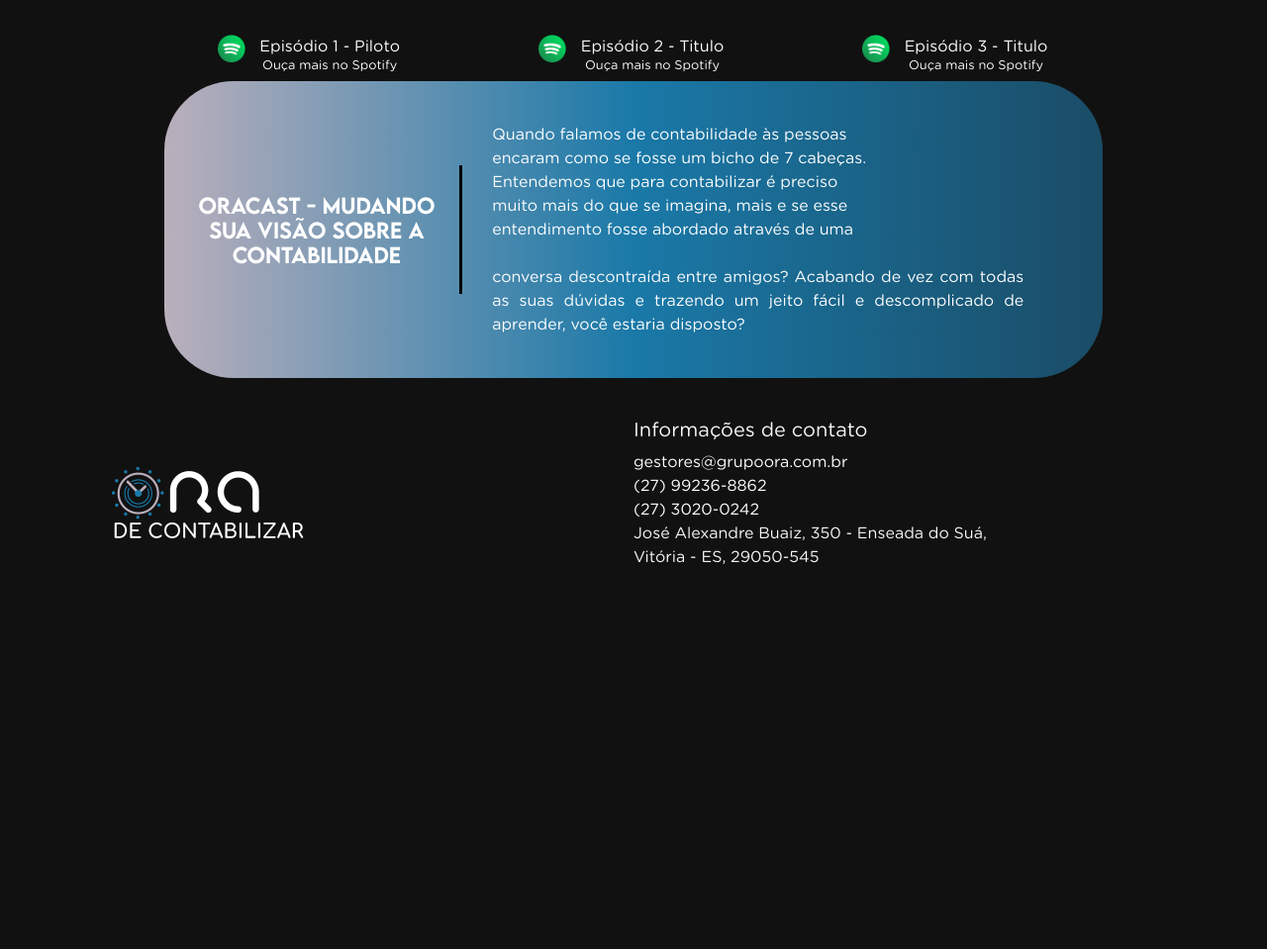
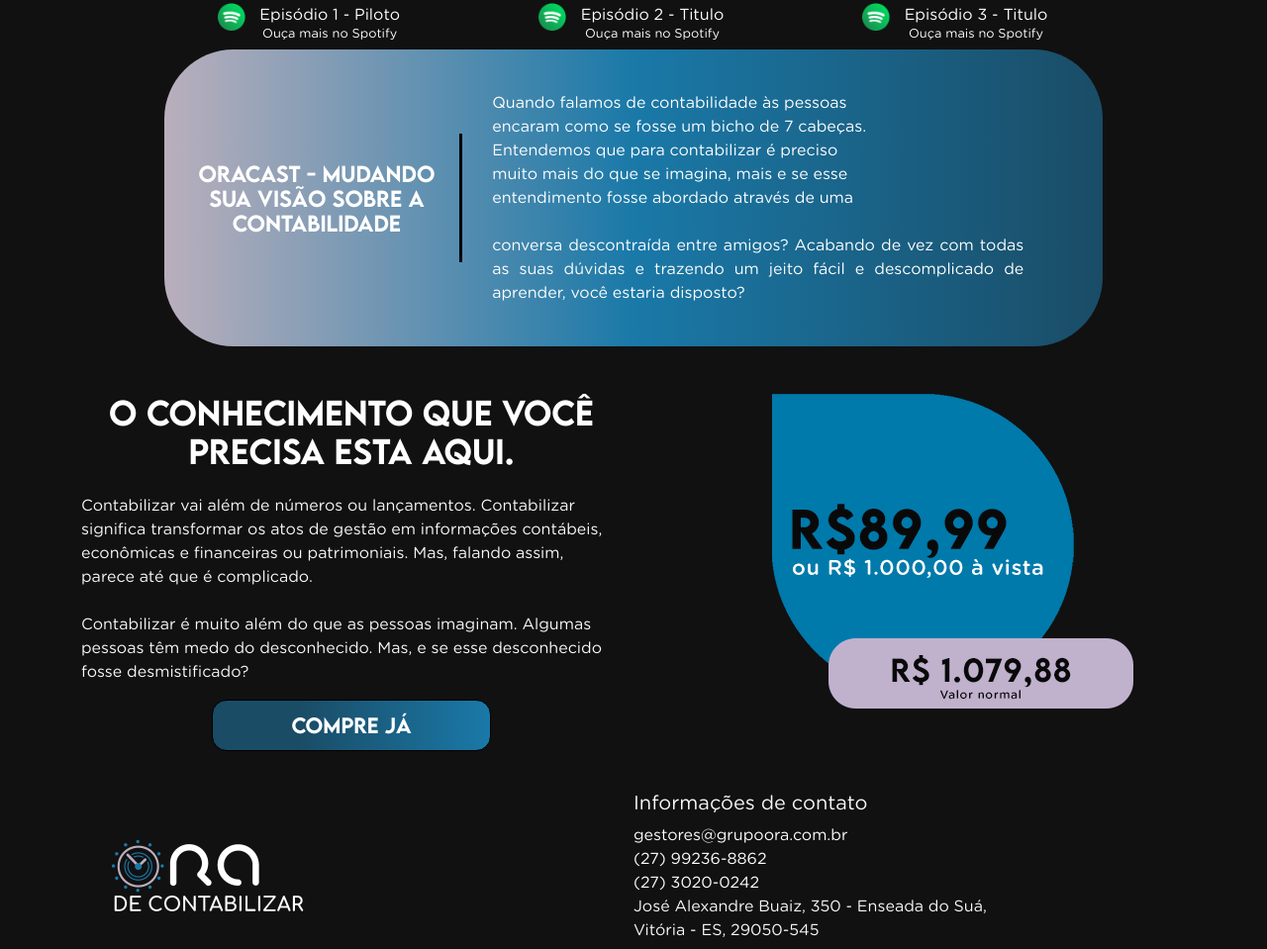
Before and after one commit to Izaart/ora, a plain HTML site: page index.html in a window 1280 px wide. Shown: the part 1545-2504 px from the top of the page at 99% size. Before the commit the page ends 2177 px from the top, so only its background shows below. Drawn offline with nearby package versions, Linux system fonts and the light colour scheme.

Commit message:
ajuste valores

```diff
--- a/css/style.css
+++ b/css/style.css
@@ -152,7 +152,7 @@ h3 {
 .comprar {
     background: rgb(26, 76, 102);
     background: linear-gradient(90deg, rgba(26, 76, 102, 1) 31%, rgba(26, 121, 168, 1));
-    width: 22%;
+    width: 22vw;
     padding: 10px;
     font-family: 'lemon';
     font-size: 20px;
@@ -228,6 +228,24 @@ h3 {
     text-align: justify;
 }
 
+/* valores */
+
+.ml {
+    margin-left: 10vw;
+}
+
+.curso_title {
+    text-align: center;
+    color: #fff;
+    font-family: 'lemon';
+}
+
+.curso_texto {
+    display: flex;
+    align-items: center;
+    font-family: 'gotham';
+}
+
 /* form */
 
 /* rodapé */
--- a/index.html
+++ b/index.html
@@ -28,7 +28,8 @@
           </figure>
           <!-- texto -->
           <div>
-            <p class="slogan">E se você conhecesse uma empresa que te <span> ensinasse </span> de <br> maneira <span>prática</span> e
+            <p class="slogan">E se você conhecesse uma empresa que te <span> ensinasse </span> de <br> maneira
+              <span>prática</span> e
               <span>fácil,</span> que <span>contabilizar</span> não é um bicho de <br> sete cabeças?
               <br> <br>
               Pode parece díficil, mas juntos podemos <span> descomplicar! </span>
@@ -77,7 +78,7 @@
           <h3 class="mt-5">Descubra uma maneira fácil <br> de <span> contablizar </span></h3>
           <a
             href="https://hotmart.com/pt-br/marketplace/produtos/curso-planejamento-tributario/L41700009G?sck=HOTMART_PRODUCT_PAGE"><button
-              class="comprar mt-5" type="submit">Compre Já</button> </a>
+              class="comprar mt-3" type="submit">Compre Já</button> </a>
         </section>
       </article>
       <article class="text-center mt-5">
@@ -114,12 +115,37 @@
               Entendemos que para contabilizar é preciso <br> muito mais do que se imagina, mais e se esse <br>
               entendimento fosse abordado através de uma <br>
               <br> conversa descontraída entre amigos?
-            Acabando de vez com todas as suas dúvidas e trazendo um jeito fácil e descomplicado
+              Acabando de vez com todas as suas dúvidas e trazendo um jeito fácil e descomplicado
               de
               aprender, você estaria disposto?
             </p>
           </div>
         </section>
+      </article>
+      <article class="text-light mt-5">
+        <div class="row">
+          <section class="col-6">
+            <h2 class="curso_title">O conhecimento que você precisa esta aqui.
+            </h2>
+            <p class="curso_texto mt-4">Contabilizar vai além de números ou lançamentos. Contabilizar significa transformar
+              os
+              atos de
+              gestão em informações contábeis, econômicas e financeiras ou patrimoniais. Mas, falando assim, parece até
+              que
+              é
+              complicado. <br> <br>
+              Contabilizar é muito além do que as pessoas imaginam. Algumas pessoas têm medo do desconhecido. Mas, e se
+              esse
+              desconhecido fosse desmistificado?
+            </p>
+            <div class="text-center">
+              <button class="comprar" type="submit">Compre Já</button>
+            </div>
+          </section>
+          <figure class="col-6">
+            <img src="img/Valor-normal.png" alt="" class="ml">
+          </figure>
+        </div>
       </article>
     </div>
   </main>
```
